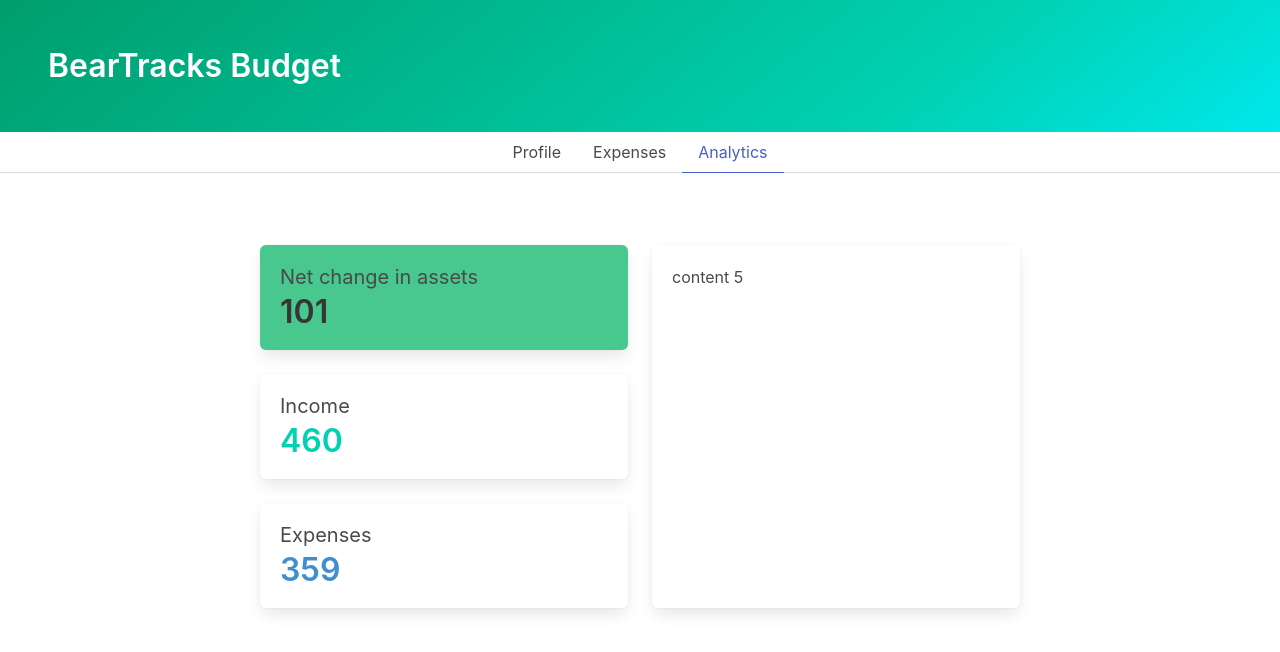
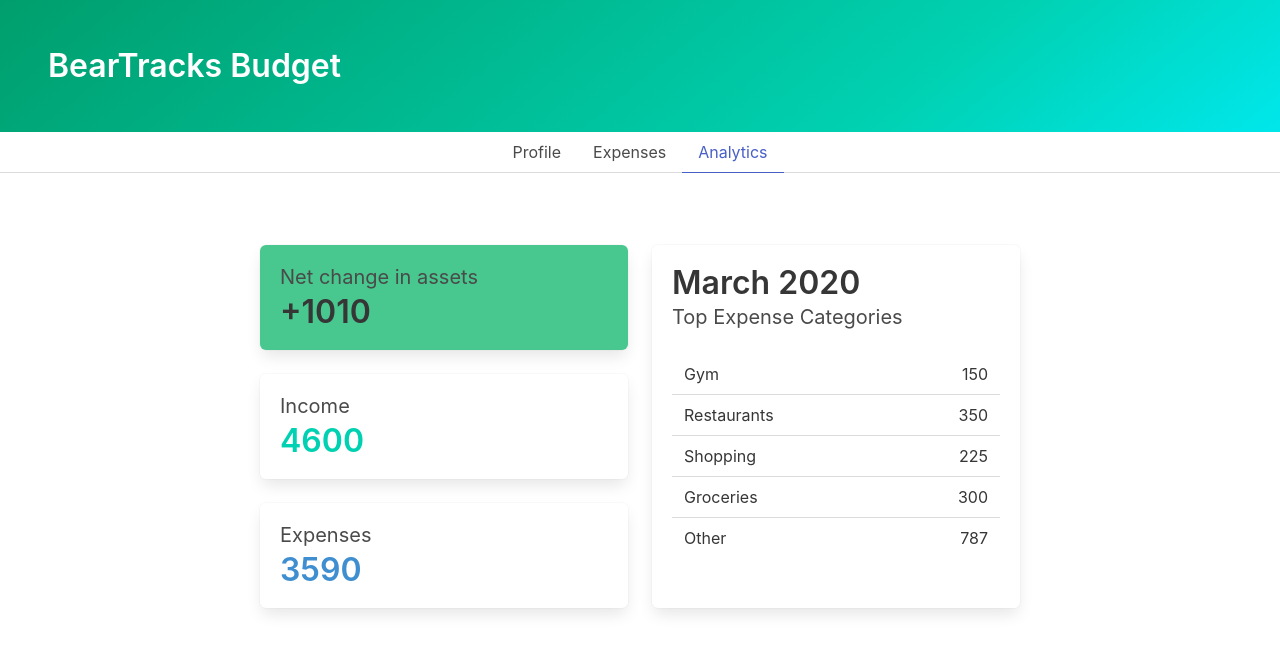
Before and after one commit to dsilberger/budget-hackathon, a React app: page / in a window 1280 px wide. Both pictures are taken after a click on the item "Analytics". Shown: the top 652 px of the page. Built offline with nearby package versions, Linux system fonts and the light colour scheme; no server answers; the HTML template or start-up script is replaced by a standard one.

Commit message:
Create expenses by category

```diff
--- a/client/src/api.js
+++ b/client/src/api.js
@@ -60,10 +60,30 @@ const api = {
       };
 
       const mock = {
-        expByCat: { Gym: 15000, Restaurants: 35000, Shopping: 22500 },
-        totalExp: 359000,
-        income: 460000,
-        delta: 101000
+        "2019-01": {
+          expByCat: [
+            { category: "Gym", amount: 15000 },
+            { category: "Restaurants", amount: 35000 },
+            { category: "Shopping", amount: 22500 },
+            { category: "Groceries", amount: 30000 },
+            { category: "Other", amount: 78733 }
+          ],
+          totalExp: 359000,
+          income: 460000,
+          delta: 101000
+        },
+        "2019-02": {
+          expByCat: [
+            { category: "Gym", amount: 15000 },
+            { category: "Restaurants", amount: 35000 },
+            { category: "Shopping", amount: 22500 },
+            { category: "Groceries", amount: 30000 },
+            { category: "Other", amount: 78733 }
+          ],
+          totalExp: 359000,
+          income: 460000,
+          delta: -9500
+        }
       };
 
       return axios(config)
--- a/client/src/components/analytics/AnalyticsContainer.jsx
+++ b/client/src/components/analytics/AnalyticsContainer.jsx
@@ -8,14 +8,24 @@ const AnalyticsContainer = () => {
   const [income, setIncome] = useState("");
   const [totalExp, setTotalExp] = useState("");
   const [expByCat, setExpByCat] = useState("");
+  const [monthState, setMonth] = useState("");
+  const [yearState, setYear] = useState("");
 
   useEffect(() => {
-    api.Analytics.getSummary().then(({ expByCat, totalExp, income, delta }) => {
-      setDelta(delta / 1000);
-      setIncome(income / 1000);
-      setTotalExp(totalExp / 1000);
-      setExpByCat(expByCat);
-    });
+    api.Analytics.getSummary()
+      .then(data => {
+        console.log("DATA", data);
+        return data;
+      })
+      .then(data => ({ ...data[Object.keys(data).sort()[0]], month: "March", year: "2020" }))
+      .then(({ expByCat, totalExp, income, delta, month, year }) => {
+        setDelta(delta / 100);
+        setIncome(income / 100);
+        setTotalExp(totalExp / 100);
+        setExpByCat(expByCat);
+        setMonth(month);
+        setYear(year);
+      });
   }, []);
 
   return (
@@ -28,7 +38,7 @@ const AnalyticsContainer = () => {
               <article
                 className={`tile is-child box ${delta > 0 ? "has-background-success" : "has-background-danger"}`}
               >
-                <NumberCard title={"Net change in assets"} number={delta} />
+                <NumberCard title={"Net change in assets"} number={(delta > 0 ? "+" : "") + delta.toString()} />
               </article>
               <article className="tile is-child box">
                 <NumberCard title={"Income"} number={income} numberClasses="has-text-primary" />
@@ -40,7 +50,9 @@ const AnalyticsContainer = () => {
           </div>
         </div>
         <div className="tile is-parent is-4">
-          <article className="tile is-child box">content 5</article>
+          <article className="tile is-child box">
+            <SummaryByCategory month={monthState} year={yearState} expByCat={expByCat || []} />
+          </article>
         </div>
         <div className="tile is-2"></div>
       </div>
--- a/client/src/components/analytics/SummaryByCategory.jsx
+++ b/client/src/components/analytics/SummaryByCategory.jsx
@@ -1,7 +1,27 @@
 import React from "react";
 
-const SummaryByCategory = () => {
-  return <div className="container box">Summary here</div>;
+const SummaryByCategory = ({ month, year, expByCat }) => {
+  console.log("EXP", expByCat);
+  return (
+    <div className="container">
+      <h1 className="title">
+        {month} {year}
+      </h1>
+      <p className="subtitle">Top Expense Categories</p>
+      <div className="container">
+        <table className="table is-fullwidth">
+          <tbody>
+            {expByCat.map(({ category, amount }) => (
+              <tr>
+                <td>{category}</td>
+                <td className="has-text-right">{Math.floor(amount / 100)}</td>
+              </tr>
+            ))}
+          </tbody>
+        </table>
+      </div>
+    </div>
+  );
 };
 
 export default SummaryByCategory;
```
